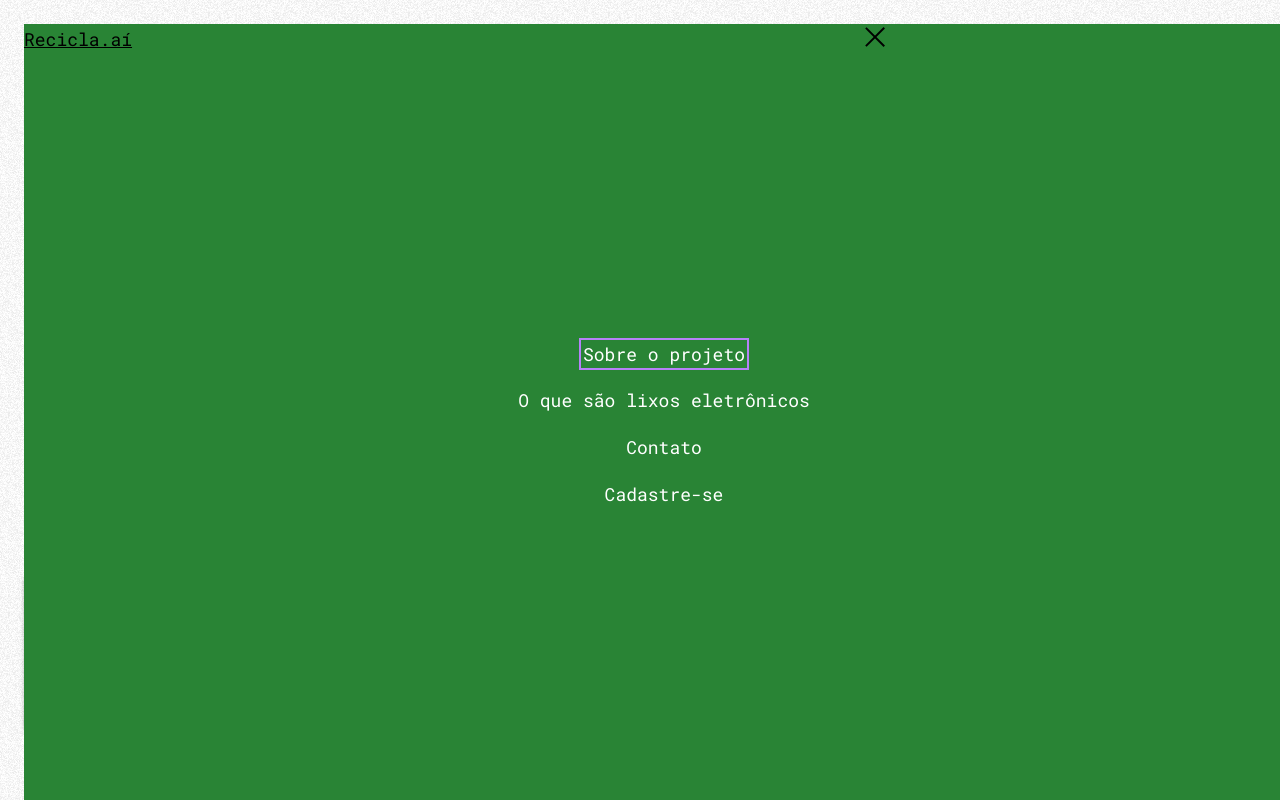
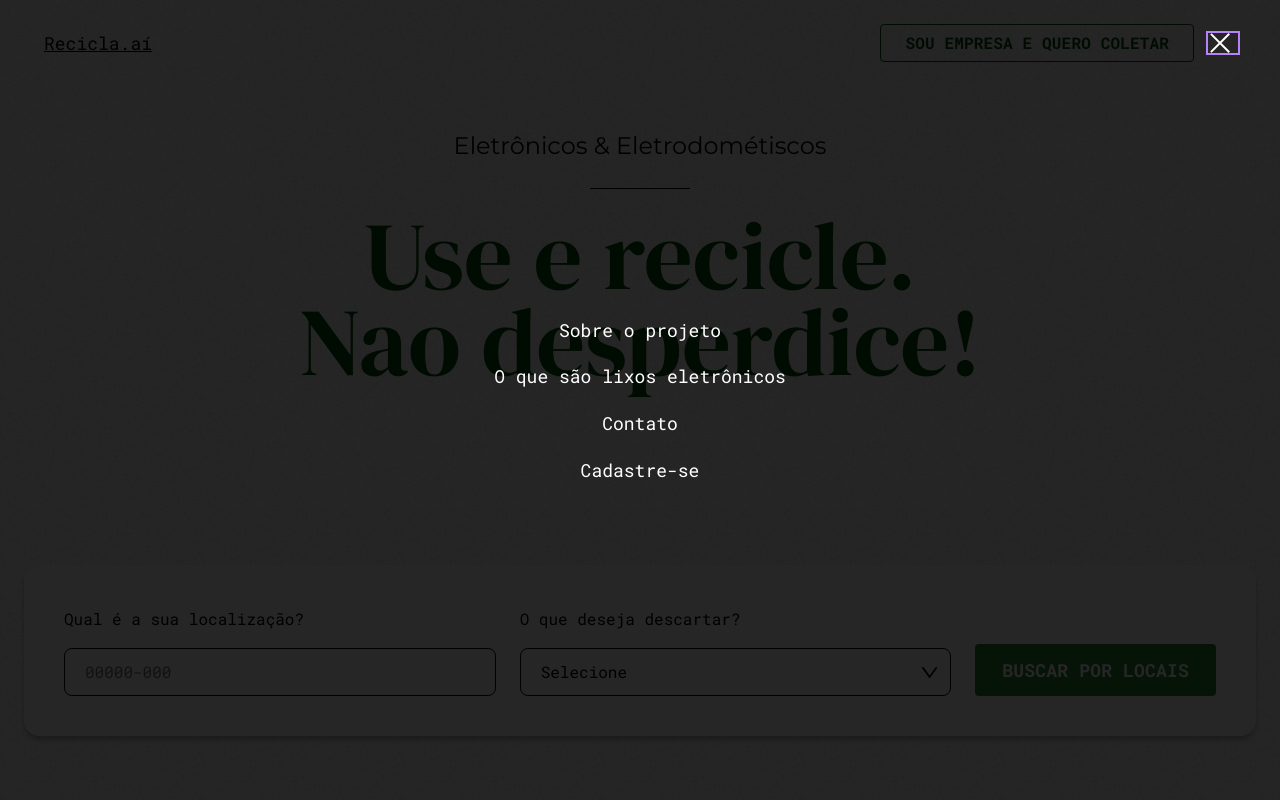
Before and after one commit to facens-fcc/recicla-ai-spring-boot, a React (Vite) app: page / in a window 1280 px wide. Both pictures are taken after a click on the button "Abrir menu". Built offline with nearby package versions, Linux system fonts and the light colour scheme.

Commit message:
Update menu style and behavior

```diff
--- a/src/components/Header/Header.jsx
+++ b/src/components/Header/Header.jsx
@@ -1,92 +1,71 @@
-import React, { useState, useEffect } from 'react';
+import React, { useState, useEffect, useRef } from 'react';
 import style from './Header.module.css';
 import Brand from '../Brand/Brand';
 
 const Header = () => {
+  const menuRef = useRef();
+  const menuToggleRef = useRef();
+
   const [isNavbarOpen, setIsNavbarOpen] = useState(false);
 
-  const handleButtonLabel = () => {
-    return isNavbarOpen ? 'Fechar menu' : 'Abrir menu';
-  };
+  /**
+   * Toggle Menu state.
+   */
 
   const handleToggle = () => {
     setIsNavbarOpen(!isNavbarOpen);
   };
 
   /**
-   * Close the navbar when resizing the window to a larger size.
+   * Close Menu when pressing Escape.
+   * After closing, focus on the menu toggle.
+   */
+
+  const handleEscape = ({ key }) => {
+    if (key === 'Escape') {
+      setIsNavbarOpen(false);
+      menuToggleRef.current.focus();
+    }
+  };
+
+  useEffect(() => {
+    document.addEventListener('keydown', handleEscape);
+    return () => document.removeEventListener('keydown', handleEscape);
+  }, [isNavbarOpen]);
+
+  /**
+   * Block scrolling when menu is open and unblock when menu is closed.
+   * This is done by adding/removing the 'no-scroll' class to the body.
    */
 
   useEffect(() => {
-    const handleResize = () => {
-      if (window.innerWidth > 768) setIsNavbarOpen(false);
-    };
-
-    window.addEventListener('resize', handleResize);
-
-    return () => window.removeEventListener('resize', handleResize);
-  }, []);
-
-  /**
-   * Close the navbar when pressing the escape key.
-   */
-
-  useEffect(() => {
-    const handleEsc = (event) => {
-      if (event.key === 'Escape') setIsNavbarOpen(false);
-    };
-
-    window.addEventListener('keydown', handleEsc);
-
-    return () => window.removeEventListener('keydown', handleEsc);
-  }, [setIsNavbarOpen]);
-
-  /**
-   * Disable scrolling when the navbar is open.
-   */
-
-  useEffect(() => {
-    return isNavbarOpen ? document.body.classList.add('no-scroll') : document.body.classList.remove('no-scroll');
+    isNavbarOpen ? document.body.classList.add('no-scroll') : document.body.classList.remove('no-scroll');
   }, [isNavbarOpen]);
 
   /**
-   * Trap focus inside the navbar when it is open.
+   * Trap focus inside the menu when it is open.
+   * When the menu is open, the focus is trapped inside the menuRef.
    */
 
-  useEffect(() => {
-    const navbar = document.querySelector('#navbar'); // Select the navbar element.
-    const toggleButton = navbar.querySelector('button'); // Select the toggle button.
+  const handleFocus = (event) => {
+    if (isNavbarOpen) {
+      const focusableElements = menuRef.current.querySelectorAll('a[href], button');
+      const firstFocusableElement = focusableElements[0];
+      const lastFocusableElement = focusableElements[focusableElements.length - 1];
 
-    const focusableElements = navbar.querySelectorAll('a, button'); // Select all focusable elements.
-    const firstFocusableElement = navbar.querySelector('a'); // Select the first focusable element.
-    const firstFocusableListElement = navbar.querySelector('ul a'); // Select the first focusable element to be focused when the last focusable element is blurred.
-    const lastFocusableElement = focusableElements[focusableElements.length - 1]; // Select the last focusable element.
-
-    const handleTab = (event) => {
-      if (event.key === 'Tab') {
-        if (event.shiftKey) {
-          if (document.activeElement === firstFocusableElement) {
+      if (event.target === lastFocusableElement && !event.shiftKey) {
+        event.preventDefault();
+        firstFocusableElement.focus();
+      } else if (event.target === firstFocusableElement && event.shiftKey) {
+        event.preventDefault();
         lastFocusableElement.focus();
-            event.preventDefault();
-          }
-        } else {
-          if (document.activeElement === lastFocusableElement) {
-            firstFocusableElement.focus();
-            event.preventDefault();
-          }
       }
     }
   };
 
-    if (isNavbarOpen) {
-      firstFocusableListElement.focus();
-      window.addEventListener('keydown', handleTab);
-    } else {
-      toggleButton.focus();
-      window.removeEventListener('keydown', handleTab);
-    }
-
-    return () => window.removeEventListener('keydown', handleTab);
+  useEffect(() => {
+    document.addEventListener('keydown', handleFocus);
+    return () => document.removeEventListener('keydown', handleFocus);
   }, [isNavbarOpen]);
 
   return (
@@ -95,34 +74,41 @@ const Header = () => {
         <nav className={style.nav} data-menu-open={isNavbarOpen} id="navbar">
           <Brand className={style.brand} />
 
-          <button className={style.toggle} onClick={handleToggle} aria-expanded={isNavbarOpen} aria-label={handleButtonLabel()} aria-haspopup="true" type="button">
-            <span className={style.toggleLine} />
-            <span className={style.toggleLine} />
-            <span className={style.toggleLine} />
+          <div className={`${style.corner} hide-at-phone`} ref={menuRef}>
+            <a className="button button--secondary button--small" href="">
+              Sou empresa e quero coletar
+            </a>
+          </div>
+
+          <div className={style.menu} ref={menuRef}>
+            <button className={style.menuToggle} onClick={handleToggle} aria-expanded={isNavbarOpen} aria-label={isNavbarOpen ? 'Fechar menu' : 'Abrir menu'} aria-haspopup="true" type="button" ref={menuToggleRef}>
+              <span className={style.menuToggleLine} />
+              <span className={style.menuToggleLine} />
+              <span className={style.menuToggleLine} />
             </button>
-
-          <ul className={style.menu}>
-            <li className={style.menuItem}>
-              <a className={`link ${style.menuLink}`} href="/">
+            <ul className={style.menuList} aria-label="Menu" role="menu">
+              <li className={style.menuListItem}>
+                <a className={`link ${style.menuListLink}`} href="/">
                   Sobre o projeto
                 </a>
               </li>
-            <li className={style.menuItem}>
-              <a className={`link ${style.menuLink}`} href="/">
+              <li className={style.menuListItem}>
+                <a className={`link ${style.menuListLink}`} href="/">
                   O que são lixos eletrônicos
                 </a>
               </li>
-            <li className={style.menuItem}>
-              <a className={`link ${style.menuLink}`} href="/">
+              <li className={style.menuListItem}>
+                <a className={`link ${style.menuListLink}`} href="/">
                   Contato
                 </a>
               </li>
-            <li className={style.menuItem}>
-              <a className={`link ${style.menuLink}`} href="/">
+              <li className={style.menuListItem}>
+                <a className={`link ${style.menuListLink}`} href="/">
                   Cadastre-se
                 </a>
               </li>
             </ul>
+          </div>
         </nav>
       </div>
     </header>
--- a/src/components/Header/Header.module.css
+++ b/src/components/Header/Header.module.css
@@ -1,5 +1,4 @@
 .header {
-  padding: 1.5rem;
   position: absolute;
   width: 100%;
 }
@@ -8,6 +7,7 @@
   display: flex;
   justify-content: space-between;
   align-items: center;
+  padding: 1.5rem;
 }
 
 .brand {
@@ -15,71 +15,85 @@
   z-index: var(--z-index-xl);
 }
 
+.corner {
+  margin-right: 1rem;
+  margin-left: auto;
+}
+
+@media (max-width: 480[x]) {
+  .corner {
+    display: none;
+  }
+}
+
 /*  */
 
-.toggle {
+.menu {
+}
+
+.menuToggle {
   display: block;
   background: none;
   position: relative;
   z-index: var(--z-index-xl);
 }
 
-.toggleLine {
+.menuToggleLine {
   display: block;
-  width: 1.625rem;
-  height: 0.125rem;
-  background-color: var(--color-body);
+  width: 26px;
+  height: 2px;
+  background-color: currentColor;
   transition: all 0.3s ease-in-out;
   transform-origin: 3px 1px;
 }
 
-.toggleLine:not(last-child) {
-  margin-bottom: 5px;
+.menuToggleLine + .menuToggleLine {
+  margin-top: 5px;
 }
 
-[data-menu-open='true'] .toggleLine:nth-child(1) {
+[data-menu-open='true'] .menuToggleLine {
+  color: white;
+}
+
+[data-menu-open='true'] .menuToggleLine:nth-child(1) {
   transform: rotate(45deg);
 }
 
-[data-menu-open='true'] .toggleLine:nth-child(2) {
+[data-menu-open='true'] .menuToggleLine:nth-child(2) {
   opacity: 0;
 }
 
-[data-menu-open='true'] .toggleLine:nth-child(3) {
+[data-menu-open='true'] .menuToggleLine:nth-child(3) {
   transform: rotate(-45deg);
 }
 
 /*  */
 
-.menu {
+.menuList {
   display: none;
 }
 
-.menuItem {
+.menuListItem {
   padding: 0.5rem;
 }
 
-[data-menu-open='true'] .menu {
-  background-color: var(--color-primary-light);
+[data-menu-open='true'] .menuList {
+  background-color: rgba(0, 0, 0, 0.85);
   display: grid;
   place-content: center;
 
   height: 100vh;
   width: 100vw;
+  transform: translateX(-50%);
 
   position: absolute;
-  inset: 0;
+  top: 0;
+  left: 50%;
   z-index: 1;
 
   text-align: center;
 }
 
-[data-menu-open='true'] .menuLink {
+[data-menu-open='true'] .menuListLink {
   color: var(--color-neutral-100);
 }
-
-@media (min-width: 48rem) {
-  .menu {
-    display: none;
-  }
-}
--- a/src/index.css
+++ b/src/index.css
@@ -120,6 +120,8 @@ body {
   font-size: 1.125rem;
   line-height: 1.7;
   background: url('./assets/background-pattern.jpg') repeat;
+
+  width: 100%;
 }
 
 /*  */
@@ -140,6 +142,20 @@ body {
   border: 0;
   clip: rect(0 0 0 0);
   overflow: hidden;
+}
+
+/*  */
+
+@media (min-width: 48rem) {
+  .hide-at-desktop {
+    display: none;
+  }
+}
+
+@media (max-width: 48rem) {
+  .hide-at-phone {
+    display: none;
+  }
 }
 
 /* */
@@ -252,17 +268,24 @@ body {
 /*  */
 
 .button {
-  border-radius: 0.5rem;
+  --height: 3.25rem;
+
+  border-radius: 0.25rem;
+  font-family: 'Roboto Mono', monospace;
   font-weight: 400;
-  line-height: 0;
+  font-weight: bold;
   text-decoration: none;
+  letter-spacing: 0.01em;
 
   display: flex;
   align-items: center;
   width: max-content;
 
-  height: 3.25rem;
-  padding: 0 1.6em;
+  height: var(--height);
+  line-height: var(--height);
+  padding: 0 1.5em;
+
+  text-transform: uppercase;
 }
 
 .button--primary {
@@ -271,8 +294,14 @@ body {
 }
 
 .button--secondary {
-  background: white;
-  color: var(--color-body);
+  background: transparent;
+  color: #02510c;
+  border: 1px solid #02510c;
+}
+
+.button--small {
+  --height: 2.375rem;
+  font-size: 1rem;
 }
 
 /*  */
```
Lines whose indentation alone changed are shown as unchanged.
